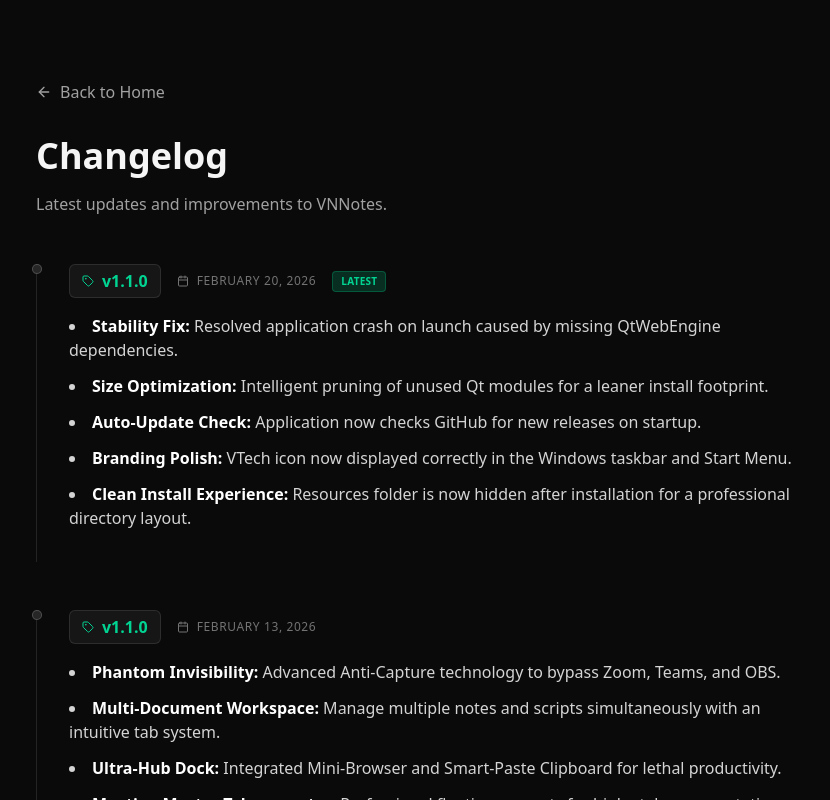
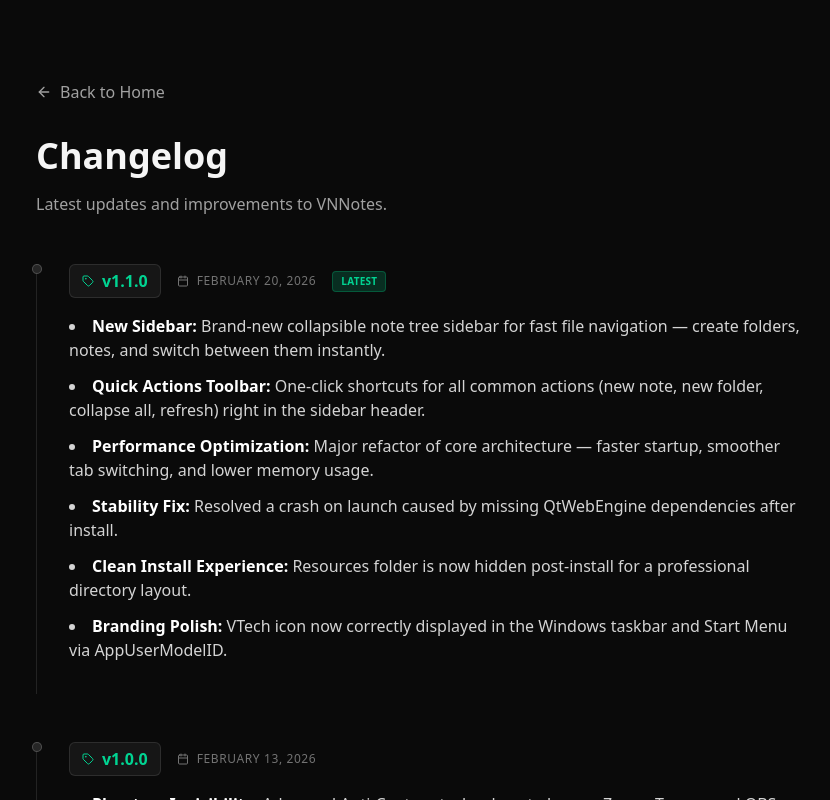
Before and after one commit to bbqqvv/VNNotes, a Next.js app: page /changelog in a window 1280 px wide. Shown: the top 800 px of the page, without its empty margins (220-1050 px from the left). Built offline with nearby package versions, Linux system fonts and the light colour scheme.

Commit message:
fix: correct v1.1.0 changelog - real features (Sidebar, Quick Actions, Performance), fix v1.0.0 tag

```diff
--- a/app/changelog/page.tsx
+++ b/app/changelog/page.tsx
@@ -21,17 +21,18 @@
                         isLatest={true}
                     >
                         <ul className="list-disc list-inside space-y-3 text-neutral-300">
-                            <li><strong className="text-white">Stability Fix:</strong> Resolved application crash on launch caused by missing QtWebEngine dependencies.</li>
-                            <li><strong className="text-white">Size Optimization:</strong> Intelligent pruning of unused Qt modules for a leaner install footprint.</li>
-                            <li><strong className="text-white">Auto-Update Check:</strong> Application now checks GitHub for new releases on startup.</li>
-                            <li><strong className="text-white">Branding Polish:</strong> VTech icon now displayed correctly in the Windows taskbar and Start Menu.</li>
-                            <li><strong className="text-white">Clean Install Experience:</strong> Resources folder is now hidden after installation for a professional directory layout.</li>
+                            <li><strong className="text-white">New Sidebar:</strong> Brand-new collapsible note tree sidebar for fast file navigation — create folders, notes, and switch between them instantly.</li>
+                            <li><strong className="text-white">Quick Actions Toolbar:</strong> One-click shortcuts for all common actions (new note, new folder, collapse all, refresh) right in the sidebar header.</li>
+                            <li><strong className="text-white">Performance Optimization:</strong> Major refactor of core architecture — faster startup, smoother tab switching, and lower memory usage.</li>
+                            <li><strong className="text-white">Stability Fix:</strong> Resolved a crash on launch caused by missing QtWebEngine dependencies after install.</li>
+                            <li><strong className="text-white">Clean Install Experience:</strong> Resources folder is now hidden post-install for a professional directory layout.</li>
+                            <li><strong className="text-white">Branding Polish:</strong> VTech icon now correctly displayed in the Windows taskbar and Start Menu via AppUserModelID.</li>
                         </ul>
                     </ChangelogEntry>
 
                     {/* Version 1.0.0 */}
                     <ChangelogEntry
-                        version="v1.1.0"
+                        version="v1.0.0"
                         date="February 13, 2026"
                         isLatest={false}
                     >
```
